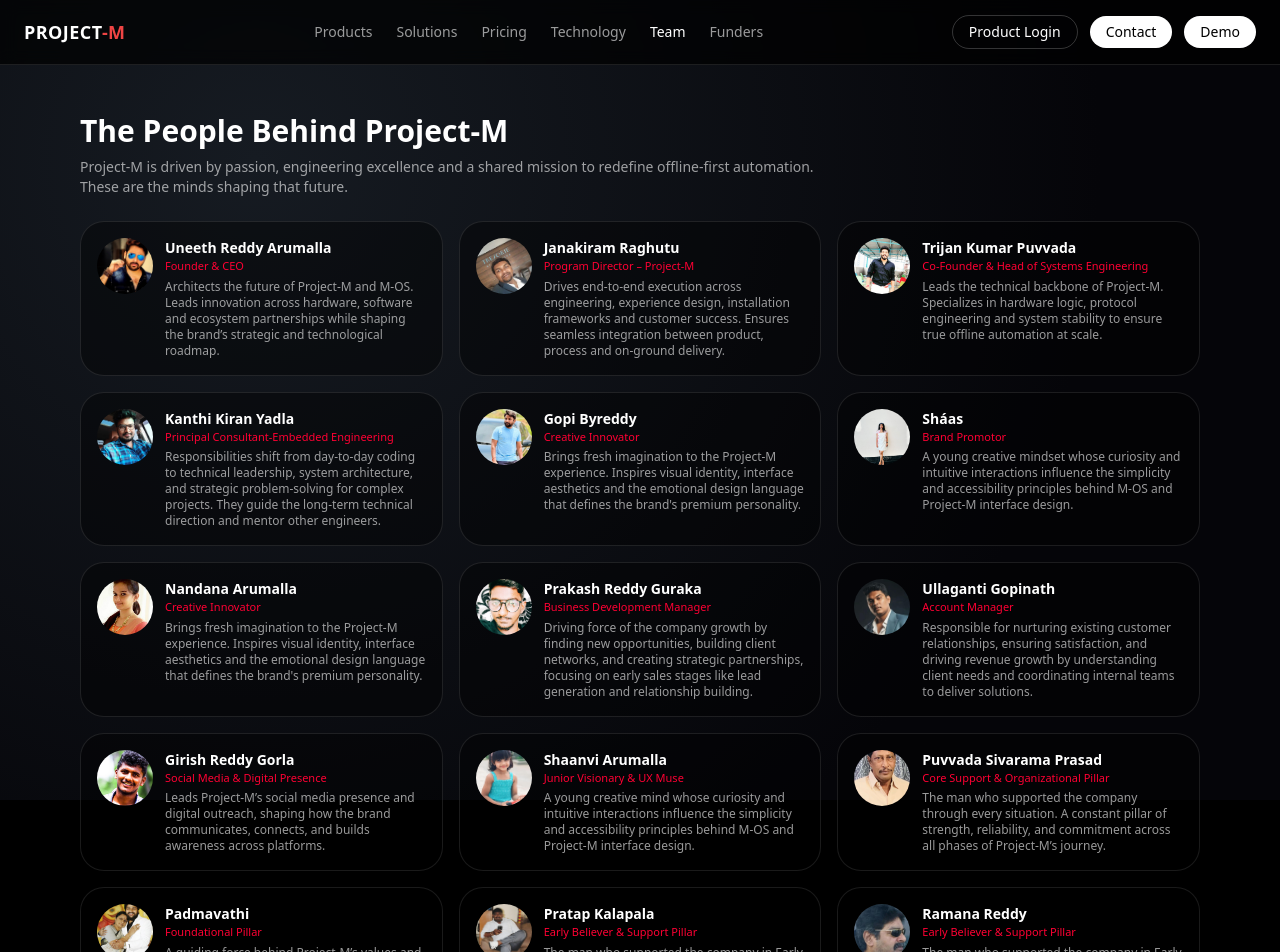
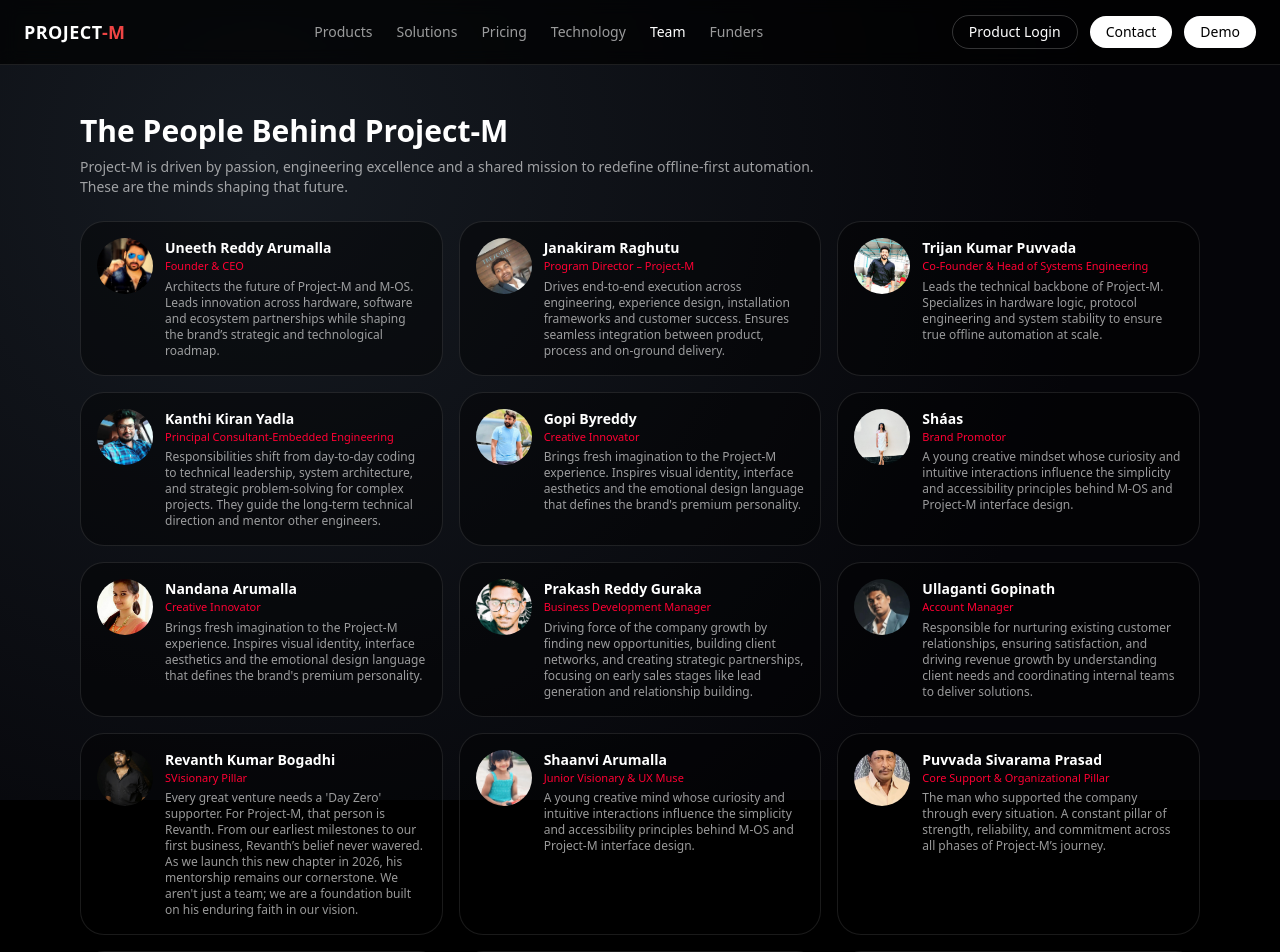
Before and after one commit to raghutujanakiram-jpg/project-m-mos-demo, a React (Vite) app: page /team in a window 1280 px wide. Shown: the top 952 px of the page. Built offline with nearby package versions, Linux system fonts and the light colour scheme.

Commit message:
Update Team.jsx

```diff
--- a/src/marketing/Team.jsx
+++ b/src/marketing/Team.jsx
@@ -64,10 +64,10 @@
     },
 
     {
-      name: "Girish Reddy Gorla",
-      role: "Social Media & Digital Presence",
-      bio: "Leads Project-M’s social media presence and digital outreach, shaping how the brand communicates, connects, and builds awareness across platforms.",
-      avatar: "/images/team/Girish.jpg",
+      name: "Revanth Kumar Bogadhi",
+      role: "SVisionary Pillar",
+      bio: "Every great venture needs a 'Day Zero' supporter. For Project-M, that person is Revanth. From our earliest milestones to our first business, Revanth’s belief never wavered. As we launch this new chapter in 2026, his mentorship remains our cornerstone. We aren't just a team; we are a foundation built on his enduring faith in our vision.",
+      avatar: "/images/team/Revanth.jpg",
     },
 
     {
```
